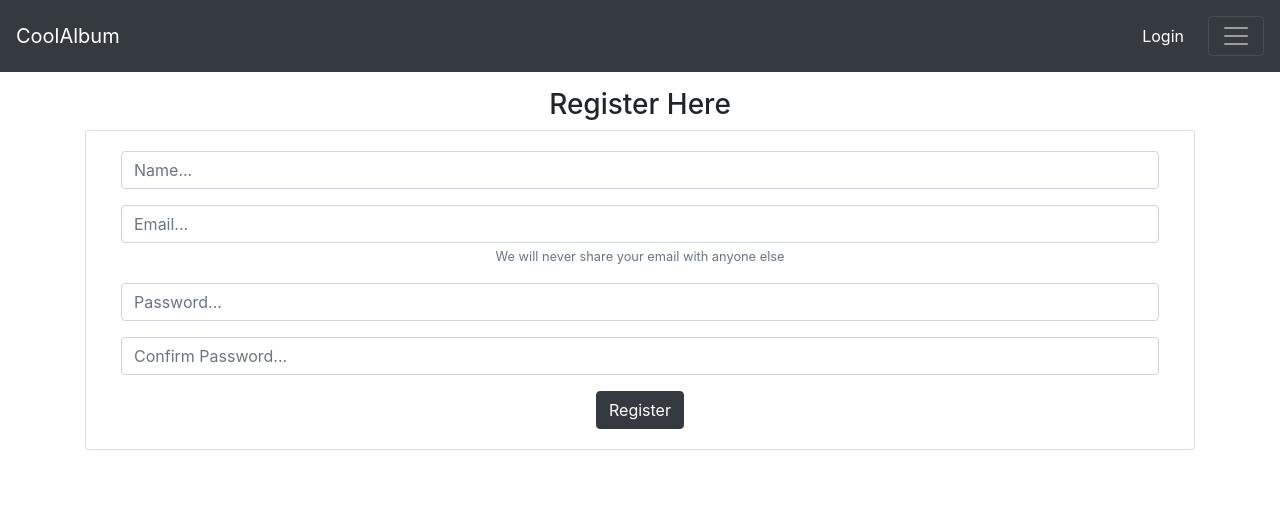
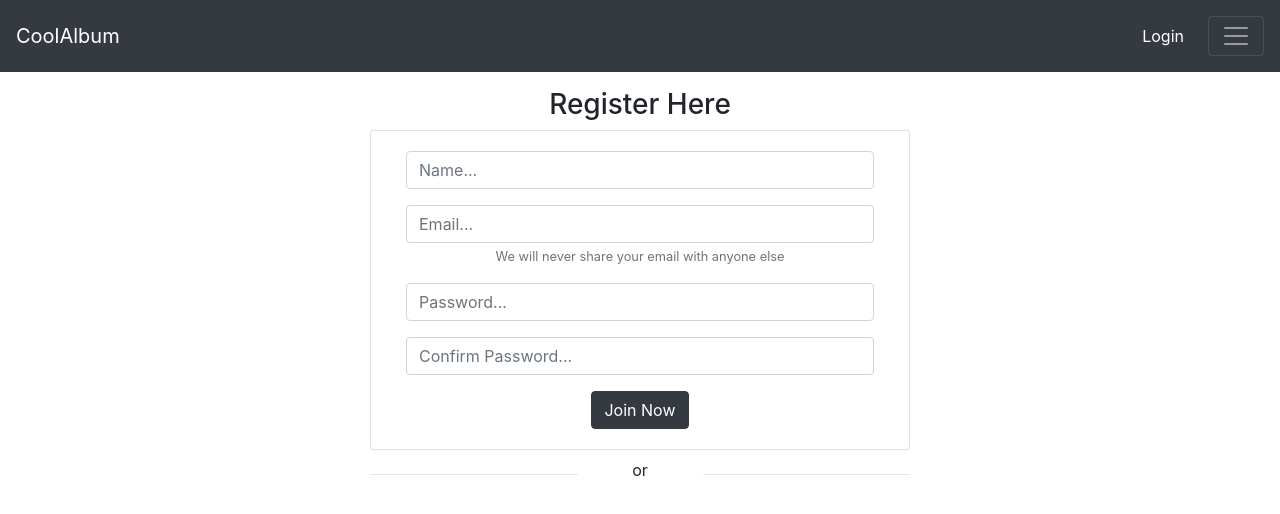
Before and after one commit to olegs7771/coolalbum, a React (Create React App) app in the folder client/: page /register in a window 1280 px wide. Shown: the top 514 px of the page. Built offline with nearby package versions, Linux system fonts and the light colour scheme.

Commit message:
register with facebook

```diff
--- a/client/src/components/auth/regisrer/Register.js
+++ b/client/src/components/auth/regisrer/Register.js
@@ -1,82 +1,13 @@
 import React, { Component } from "react";
-import TextFormGroup from "../../textFormGroup/TextFormGroup";
-import { connect } from "react-redux";
-import { registerUser } from "../../../actions/userActions";
+import RegisterForm from "./RegisterForm";
 
 class Register extends Component {
-  state = {
-    username: "",
-    email: "",
-    password1: "",
-    password2: ""
-  };
-
-  onChange = e => {
-    this.setState({
-      [e.target.name]: e.target.value
-    });
-  };
-
-  onSubmit = e => {
-    e.preventDefault();
-    console.log("submitted");
-    const newUser = {
-      name: this.state.username,
-      email: this.state.email,
-      password1: this.state.password1,
-      password2: this.state.password2
-    };
-
-    this.props.registerUser(newUser);
-    console.log(newUser);
-  };
-
   render() {
-    const { username, email, password1, password2 } = this.state;
     return (
-      <div className="row my-3">
-        <div className="col-md-12">
-          <div className="text-center h3">Register Here</div>
-          <div className="card card-body">
-            <div className="container">
-              <form onSubmit={this.onSubmit}>
-                <TextFormGroup
-                  placeholder="Name..."
-                  value={username}
-                  name="username"
-                  onChange={this.onChange}
-                />
-                <TextFormGroup
-                  placeholder="Email..."
-                  type="email"
-                  value={email}
-                  name="email"
-                  onChange={this.onChange}
-                  info="We will never share your email with anyone else"
-                />
-                <TextFormGroup
-                  placeholder="Password..."
-                  value={password1}
-                  name="password1"
-                  onChange={this.onChange}
-                />
-                <TextFormGroup
-                  placeholder="Confirm Password..."
-                  value={password2}
-                  name="password2"
-                  onChange={this.onChange}
-                />
-
-                <button className="btn btn-dark">Register</button>
-              </form>
-            </div>
-          </div>
-        </div>
+      <div className="row ">
+        <RegisterForm />
       </div>
     );
   }
 }
-export default connect(
-  null,
-  { registerUser }
-)(Register);
+export default Register;
--- /dev/null
+++ b/client/src/components/auth/regisrer/RegisterForm.js
@@ -0,0 +1,90 @@
+import React, { Component } from "react";
+import TextFormGroup from "../../textFormGroup/TextFormGroup";
+import { connect } from "react-redux";
+import { registerUser } from "../../../actions/userActions";
+
+class RegisterForm extends Component {
+  state = {
+    username: "",
+    email: "",
+    password1: "",
+    password2: ""
+  };
+
+  onChange = e => {
+    this.setState({
+      [e.target.name]: e.target.value
+    });
+  };
+
+  onSubmit = e => {
+    e.preventDefault();
+    console.log("submitted");
+    const newUser = {
+      name: this.state.username,
+      email: this.state.email,
+      password1: this.state.password1,
+      password2: this.state.password2
+    };
+
+    this.props.registerUser(newUser);
+    console.log(newUser);
+  };
+
+  render() {
+    const { username, email, password1, password2 } = this.state;
+    return (
+      <div className="col-md-6 my-3  mx-auto">
+        <div className="text-center h3 ">Register Here</div>
+        <div className="card card-body">
+          <div className="container">
+            <form onSubmit={this.onSubmit}>
+              <TextFormGroup
+                placeholder="Name..."
+                value={username}
+                name="username"
+                onChange={this.onChange}
+              />
+              <TextFormGroup
+                placeholder="Email..."
+                type="email"
+                value={email}
+                name="email"
+                onChange={this.onChange}
+                info="We will never share your email with anyone else"
+              />
+              <TextFormGroup
+                placeholder="Password..."
+                value={password1}
+                name="password1"
+                onChange={this.onChange}
+              />
+              <TextFormGroup
+                placeholder="Confirm Password..."
+                value={password2}
+                name="password2"
+                onChange={this.onChange}
+              />
+
+              <button className="btn btn-dark">Join Now</button>
+            </form>
+          </div>
+        </div>
+
+        <div className="row my-2">
+          <div className="col-md-5">
+            <hr />
+          </div>
+          <div className="col-md-2">or</div>
+          <div className="col-md-5">
+            <hr />
+          </div>
+        </div>
+      </div>
+    );
+  }
+}
+export default connect(
+  null,
+  { registerUser }
+)(RegisterForm);
```
Also changed, not shown: 1 other file (tests, documents, lock files or other folders).
